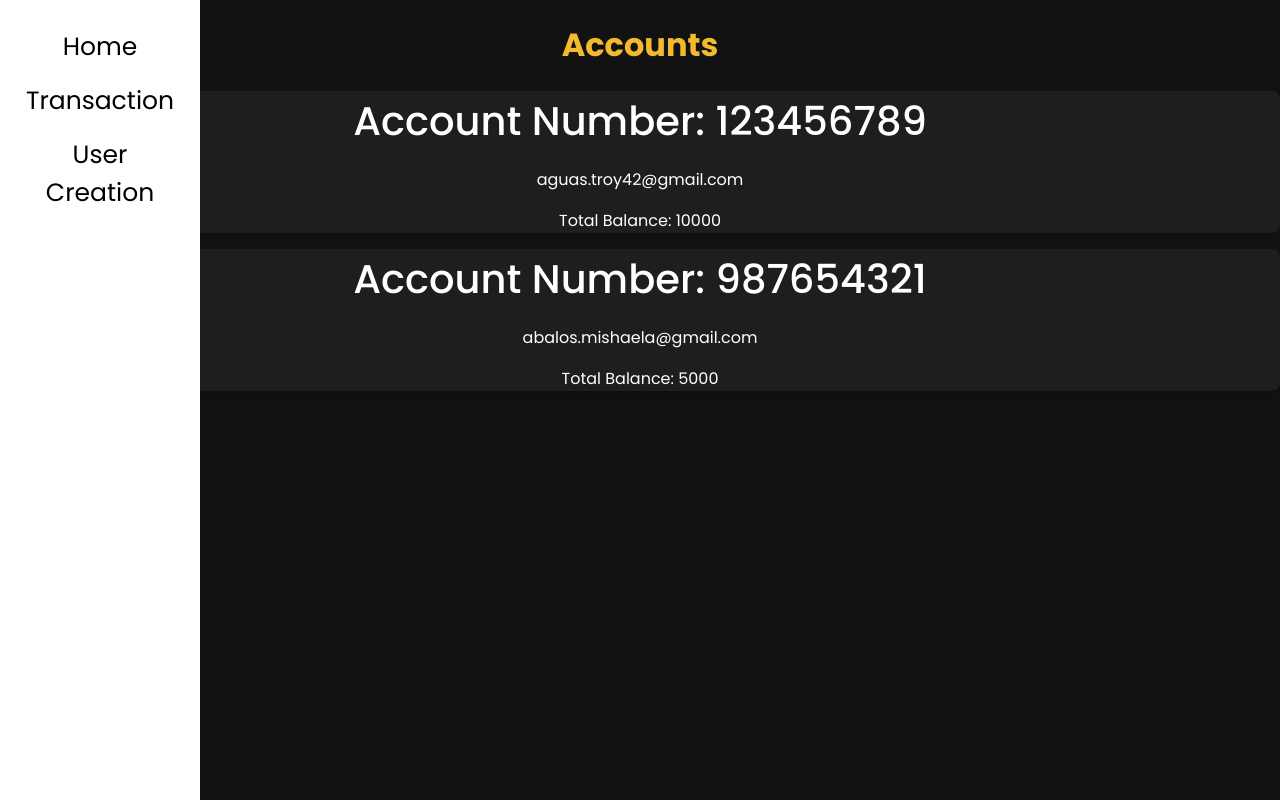
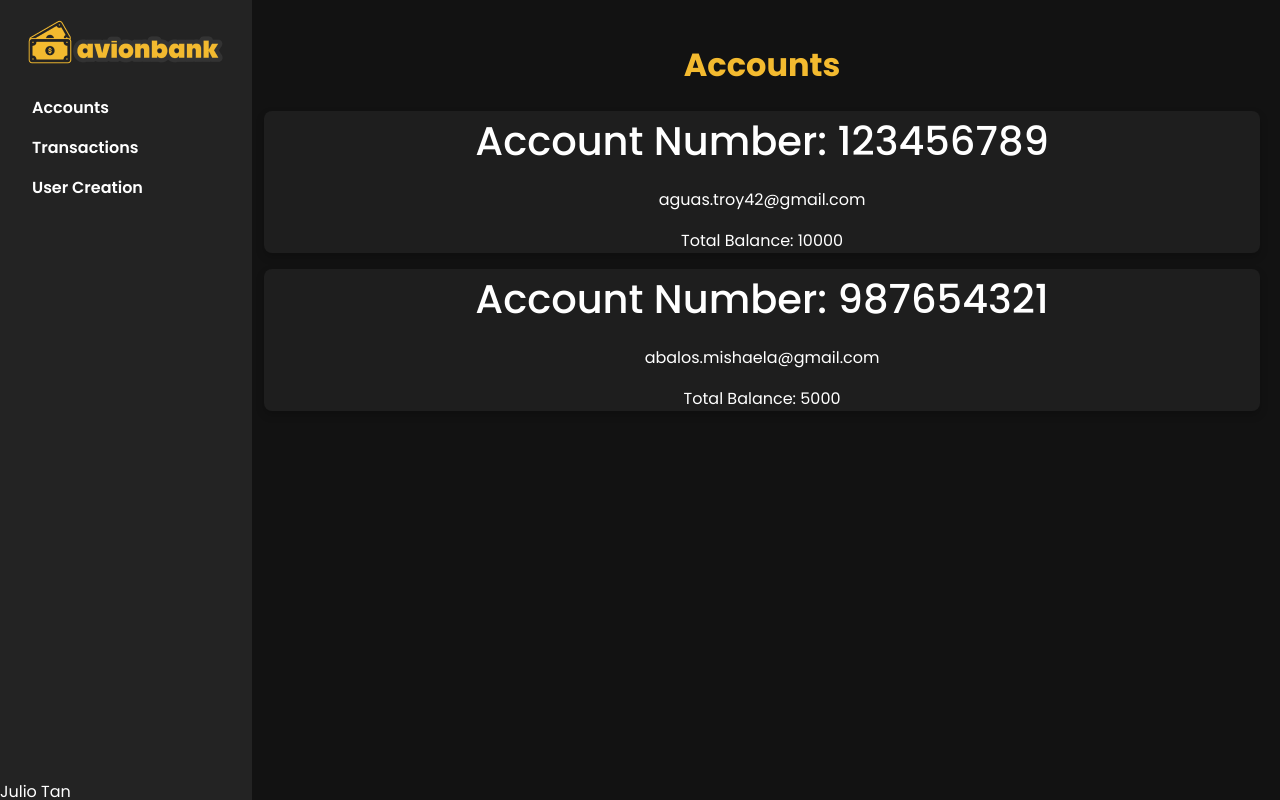
Before and after one commit to mishabalos/banking-app, a React (Create React App) app: page /home in a window 1280 px wide. Built offline with nearby package versions, Linux system fonts and the light colour scheme; a web font is replaced by a local one.

Commit message:
added changes

```diff
--- a/src/App.js
+++ b/src/App.js
@@ -4,14 +4,12 @@ import Login from './pages/login-page/Login';
 import Home from './pages/home-page/Home';
 import Transaction from './pages/transaction-page/Transaction';
 import UserCreation from './pages/user-creation-page/UserCreation';
-import SideNav from './components/SideNav/SideNav';
 import './App.css';
 
 function App() {
   return (
     <BrowserRouter>
       <div className="App">
-        <SideNav />
         <div className="main-content">
           <Routes>
             <Route path="/" element={<Login />} />
--- a/src/components/SideNav/SideNav.css
+++ b/src/components/SideNav/SideNav.css
@@ -1,22 +1,62 @@
 
 .sidenav {
-    height: 100%;
-    width: 200px;
-    position: fixed;
-    top: 0;
-    left: 0;
-    background-color: white;
-    padding-top: 20px;
+  height: 100%;
+  width: 252px;
+  position: fixed;
+  top: 0;
+  left: 0;
+  background-color: #232323;
+  padding-top: 20px;
+  display: flex;
+  flex-direction: column;
+  justify-content: space-between;
+}
+
+.sidenav-menu {
+  display: flex;
+  flex-direction: column;
+  align-items: start;
+  width: 100%;
+
+  ul {
+    list-style: none;
+    padding: 0;
+    width: 100%;
   }
 
-  .sidenav a {
-    padding: 8px 16px;
-    text-decoration: none;
-    font-size: 25px;
-    color: black;
-    display: block;
+  li {
+    display: flex;
+  align-items: center;
+  height: 2.5rem;
+  text-align: left;
+  padding: 0 2rem;
   }
 
-  .sidenav a:hover {
-    background-color: #575757;
+  li:hover {
+    display: flex;
+  align-items: center;
+  height: 2.5rem;
+  text-align: left;
+  padding: 0 2rem;
+  background-color: #575757;
   }
+}
+
+.sidenav-logo {
+width: 100%;
+}
+
+.sidenav-account {
+  display: flex;
+  flex-direction: column;
+  align-items: start;
+}
+
+.sidenav a {
+  padding: 8px 0;
+  text-decoration: none;
+  font-size: 16px;
+  color: white;
+  font-weight: 600;
+  width:100%;
+}
--- a/src/components/SideNav/SideNav.jsx
+++ b/src/components/SideNav/SideNav.jsx
@@ -1,13 +1,24 @@
 // src/components/SideNav.js
 import React from 'react';
 import './SideNav.css';
+import logo from "../../assets/images/avionbank-logo-3.png"
 
 const SideNav = () => {
   return (
     <div className="sidenav">
-      <a href="/">Home</a>
-      <a href="/transaction">Transaction</a>
-      <a href="/user-creation">User Creation</a>
+      <div className='sidenav-menu'>
+      <div className="sidenav-logo">
+      <img src={logo} alt="Avion Bank Logo" />
+        </div>
+      <ul>
+        <li><a href="/home">Accounts</a></li>
+        <li><a href="/transaction">Transactions</a></li>
+        <li><a href="/usercreation">User Creation</a></li>
+      </ul>
+      </div>
+      <div className='sidenav-account'>
+      <p>Julio Tan</p>
+      </div>
     </div>
   );
 };
--- a/src/pages/home-page/Home.css
+++ b/src/pages/home-page/Home.css
@@ -26,6 +26,18 @@ h2, p {
     color: #FFFFFF;
 }
 
-h2 {
-    font-size:
-}
+/* Transaction.css */
+
+.home-container {
+    display: flex;
+    height: 100vh;
+  }
+
+  .sidenav-container {
+    width: 252px;
+  }
+
+  .page-content {
+    width: calc(100% - 252px);
+    padding: 20px;
+  }
--- a/src/pages/home-page/Home.jsx
+++ b/src/pages/home-page/Home.jsx
@@ -1,23 +1,27 @@
 import React from 'react';
+import bankUsers from '../../assets/data/bankUsers.json';
+import SideNav from '../../components/SideNav/SideNav';
 import './Home.css';
-import bankUsers from '../../assets/data/bankUsers.json';
-// import { useNavigate } from 'react-router-dom';
-
 
 const Home = () => {
   return (
     <div className="home-container">
-       <h1>Accounts</h1>
+      <div className="sidenav-container">
+        <SideNav />
+      </div>
+      <div className="page-content">
+        <h1>Accounts</h1>
         {bankUsers.map((account, index) => (
           <div className="bankUsers-box" key={index}>
             <h2>Account Number: {account.accountNumber}</h2>
             <p>{account.accountName}</p>
             <p>{account.email}</p>
             <p className="totalBalance">Total Balance: {account.totalBalance}</p>
-            </div>
+          </div>
         ))}
-        </div>
-    );
+      </div>
+    </div>
+  );
 };
 
 export default Home;
--- a/src/pages/transaction-page/Transaction.css
+++ b/src/pages/transaction-page/Transaction.css
@@ -0,0 +1,15 @@
+/* Transaction.css */
+
+.transaction-container {
+  display: flex;
+  height: 100vh;
+}
+
+.sidenav-container {
+  width: 252px;
+}
+
+.page-content {
+  width: calc(100% - 252px);
+  padding: 20px;
+}
--- a/src/pages/transaction-page/Transaction.jsx
+++ b/src/pages/transaction-page/Transaction.jsx
@@ -1,9 +1,17 @@
 import React from 'react';
+import SideNav from '../../components/SideNav/SideNav';
+import './Transaction.css'; // Importing the CSS file
 
 const Transaction = () => {
   return (
-    <div>
-      <h1>Transaction Page works!!</h1>
+    <div className="transaction-container">
+      <div className="sidenav-container">
+        <SideNav />
+      </div>
+
+      <div className="page-content">
+        hello
+      </div>
     </div>
   );
 };
--- a/src/pages/user-creation-page/UserCreation.css
+++ b/src/pages/user-creation-page/UserCreation.css
@@ -0,0 +1,15 @@
+/* Transaction.css */
+
+.userCreation-container {
+    display: flex;
+    height: 100vh;
+  }
+
+  .sidenav-container {
+    width: 252px;
+  }
+
+  .page-content {
+    width: calc(100% - 252px);
+    padding: 20px;
+  }
--- a/src/pages/user-creation-page/UserCreation.jsx
+++ b/src/pages/user-creation-page/UserCreation.jsx
@@ -1,10 +1,18 @@
 import React from 'react';
+import SideNav from '../../components/SideNav/SideNav';
+import './UserCreation.css'
 
 const UserCreation = () => {
   return (
-    <div>
-      <h1>UserCreation works</h1>
+    <div className="userCreation-container">
+    <div className="sidenav-container">
+      <SideNav />
     </div>
+
+    <div className="page-content">
+      User Works
+    </div>
+  </div>
   );
 };
 
```
Also changed, not shown: src/assets/images/avionbank-logo-3.png (added), 1 other file (tests, documents, lock files or other folders).
